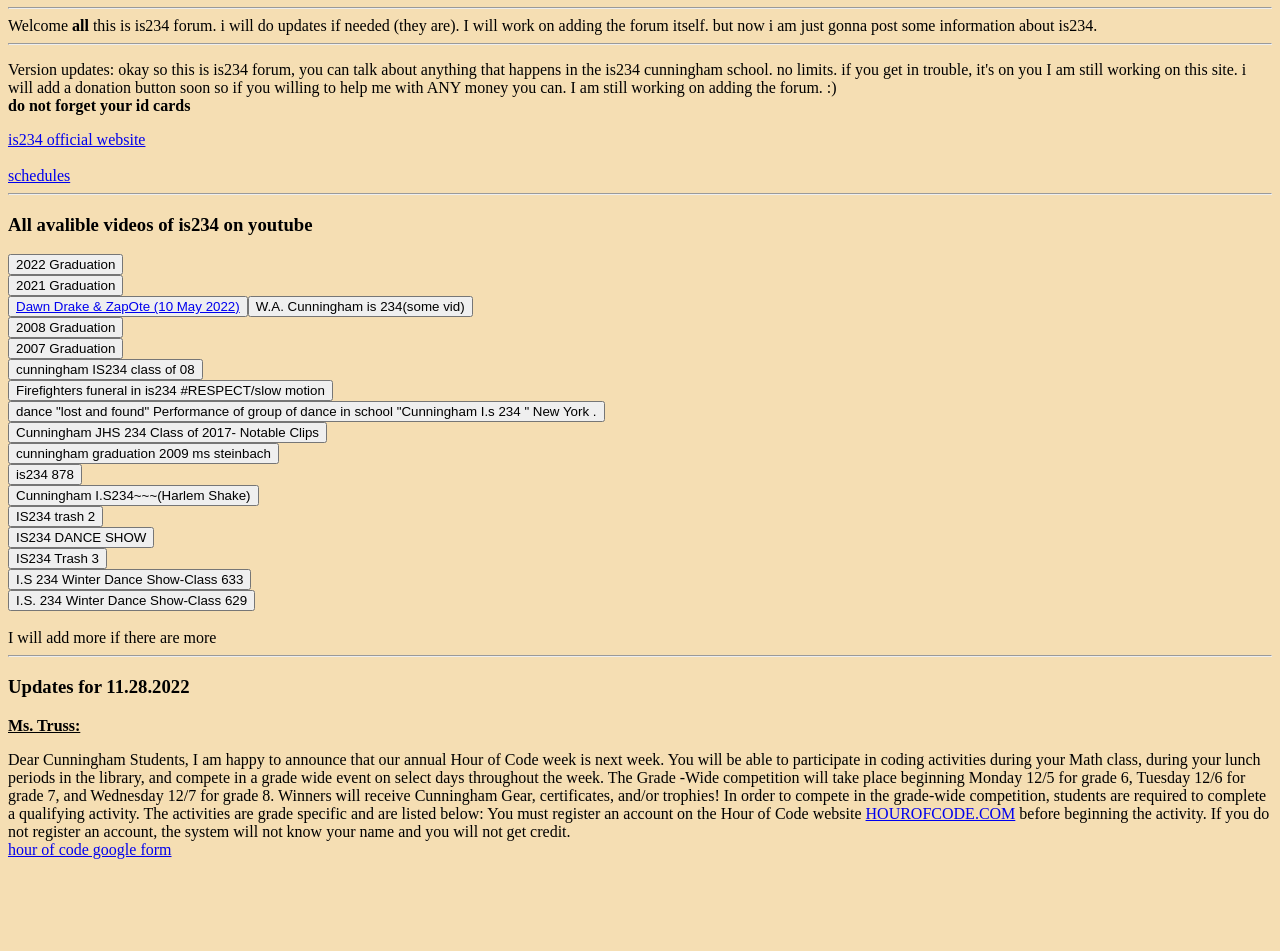
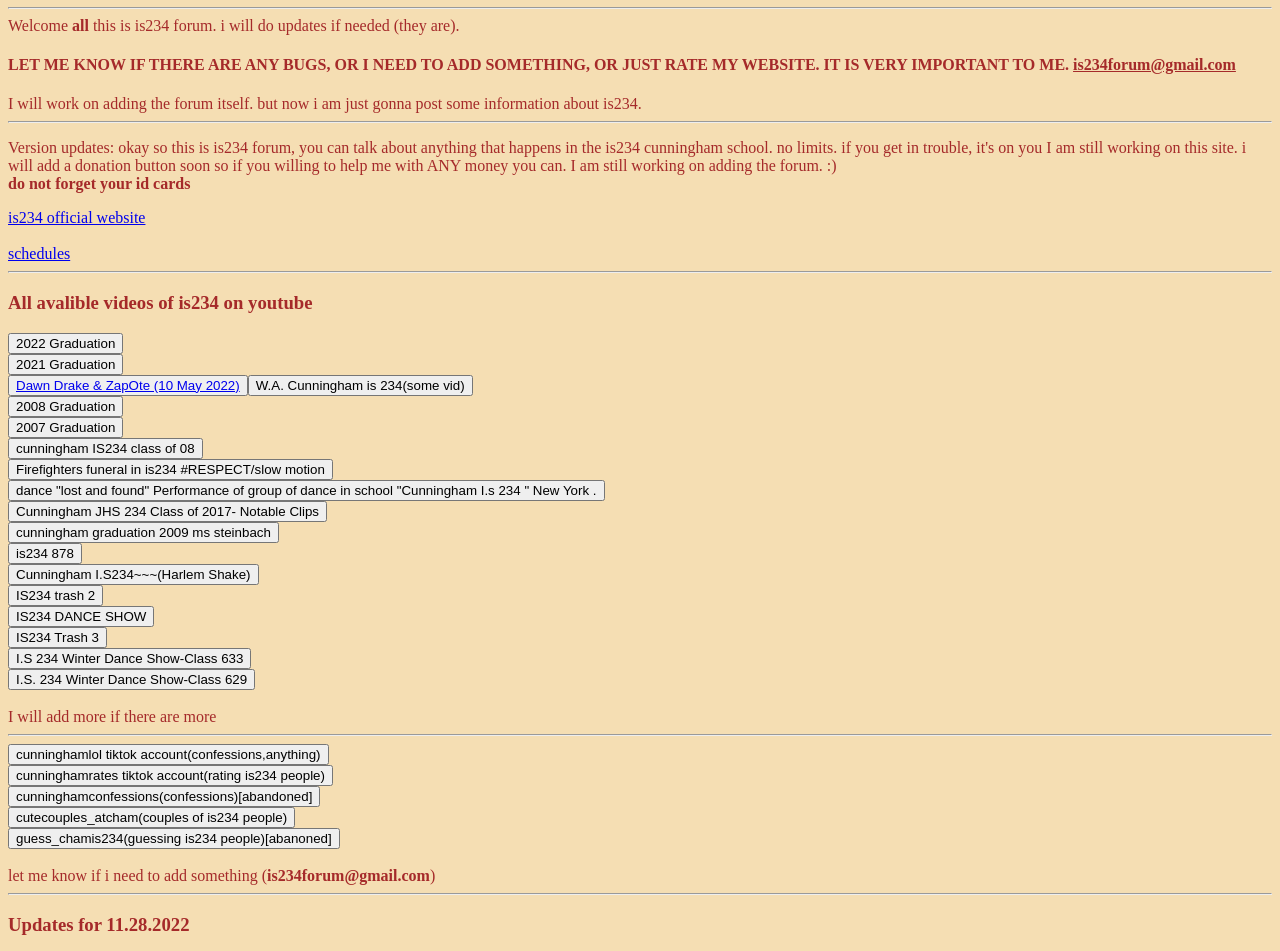
Before and after one commit to is234forum/is234forum, a plain HTML site: page index.html in a window 1280 px wide. Shown: the part 110-1061 px from the top of the page. Before the commit the page ends 985 px from the top, so only its background shows below. Drawn offline with Linux system fonts and the light colour scheme.

Commit message:
Update index.html

```diff
--- a/index.html
+++ b/index.html
@@ -11,13 +11,30 @@
             }
         </style>
 
+
+        <script>
+            document.body.style.color = "blue";
+            document.body.style.color = "brown";
+        </script>
+
+
+        <style>
+            body {
+                color: blue;
+                color: brown;
+            }
+        </style>
+
+
+
+
         <meta name="viewport" content="width=device-width, initial-scale=1">
         <title>Cunningham I.S. 234 Forum</title>
     </head>
     <body>
-        <h1>Cunningham I.S. 234 Forum<i><u><b><br>Version 1.0.1</b></u></i></h1>
+        <h1>Cunningham I.S. 234 Forum (<u>is234forum@gmail.com</u>)<i><u><b><br>Version 1.0.1</b></u></i></h1>
         <hr>
-       Welcome <b>all</b> this is is234 forum. i will do updates if needed (they are). I will work on adding the forum itself. but now i am just gonna post some information about is234.
+       Welcome <b>all</b> this is is234 forum. i will do updates if needed (they are). <h4>LET ME KNOW IF THERE ARE ANY BUGS, OR I NEED TO ADD SOMETHING, OR JUST RATE MY WEBSITE. IT IS VERY IMPORTANT TO ME. <u>is234forum@gmail.com</u></h4>I will work on adding the forum itself. but now i am just gonna post some information about is234.
        <hr>
        <p>
         Version updates: okay so this is is234 forum, you can talk about anything that happens in the is234 cunningham school. no limits. if you get in trouble, it's on you
@@ -150,6 +167,42 @@
 
 <hr>
 
+<a href="https://www.tiktok.com/@cunninghamlol"target="_blank">
+    <button>cunninghamlol tiktok account(confessions,anything)</button>
+</a>
+
+<br>
+
+<a href="https://www.tiktok.com/@cunninghamrates"target="_blank">
+    <button>cunninghamrates tiktok account(rating is234 people)</button>
+</a>
+
+<br>
+
+<a href="https://www.tiktok.com/@cunninghamconfessions"target="_blank">
+    <button>cunninghamconfessions(confessions)[abandoned]</button>
+</a>
+
+<br>
+
+<a href="https://www.tiktok.com/@cutecouples_atcham"target="_blank">
+    <button>cutecouples_atcham(couples of is234 people)</button>
+</a>
+
+<br>
+
+<a href="https://www.tiktok.com/@guess_chamis234"target="_blank">
+    <button>guess_chamis234(guessing is234 people)[abanoned]</button>
+</a>
+
+<br><br>
+
+let me know if i need to add something (<b>is234forum@gmail.com</b>)
+
+<hr>
+
+
+
 <h3>Updates for 11.28.2022</h3>
 <u><b>Ms. Truss:</b></u>
 
```
